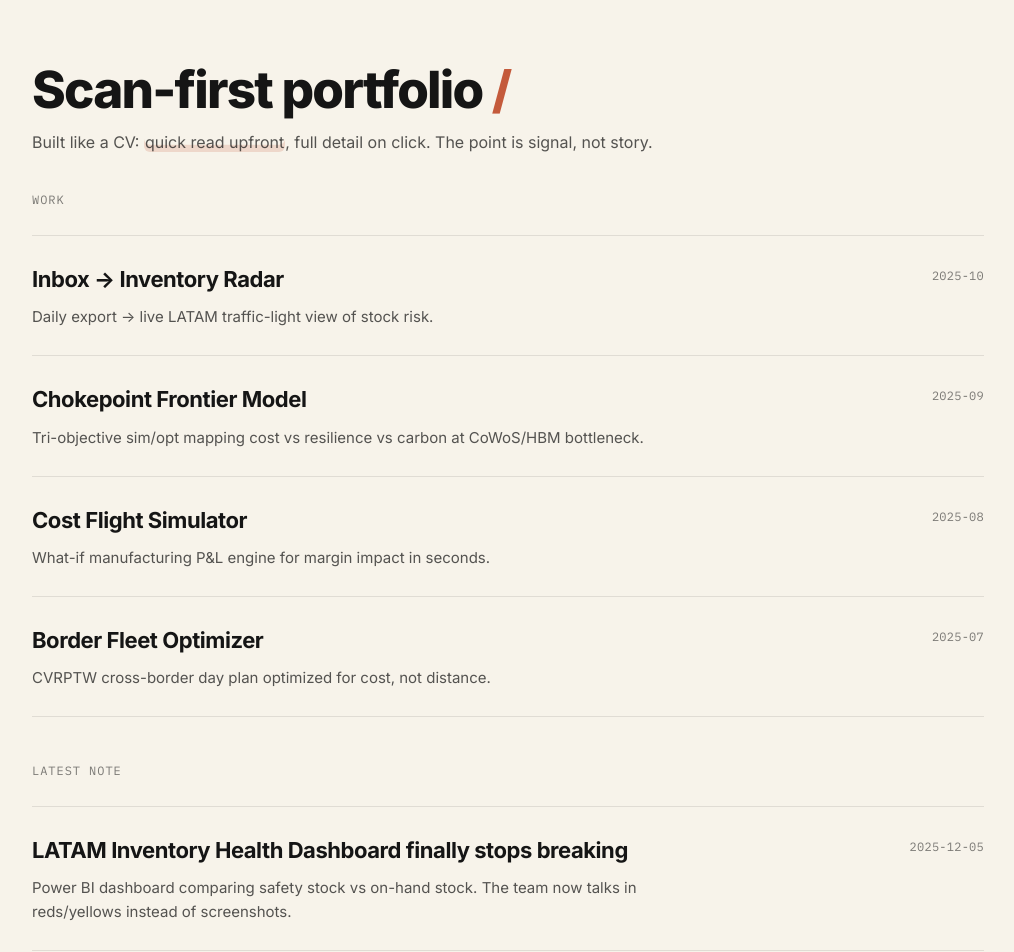
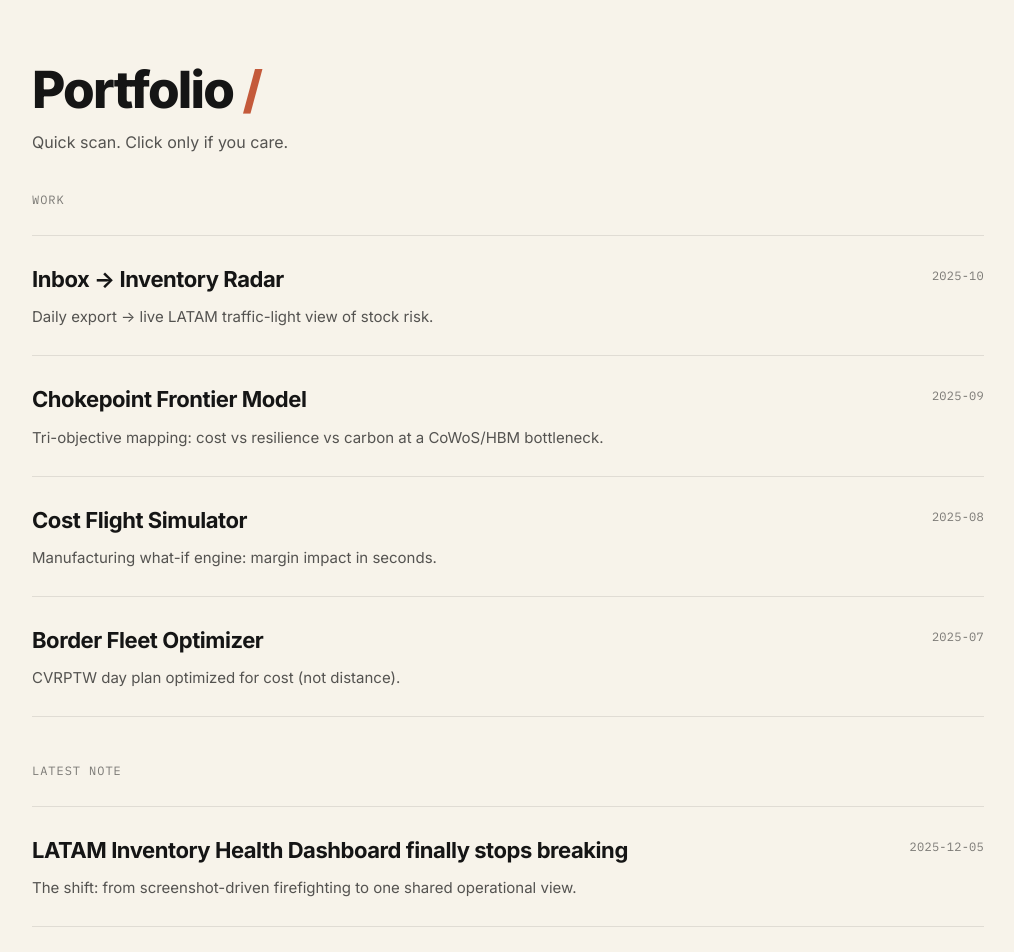
Before and after one commit to benjaminarce-cloud/arcev2-portfolio, a Next.js app: page / in a window 1280 px wide. Shown: the part 100-1052 px from the top of the page, without its empty margins (132-1146 px from the left). Built offline with nearby package versions, Linux system fonts and the light colour scheme.

Commit message:
Update page.tsx

```diff
--- a/src/app/page.tsx
+++ b/src/app/page.tsx
@@ -10,28 +10,29 @@ const workItems = [
   },
   {
     title: "Chokepoint Frontier Model",
-    desc: "Tri-objective sim/opt mapping cost vs resilience vs carbon at CoWoS/HBM bottleneck.",
+    desc: "Tri-objective mapping: cost vs resilience vs carbon at a CoWoS/HBM bottleneck.",
     date: "2025-09",
     href: "/work/chokepoint-frontier-model",
   },
   {
     title: "Cost Flight Simulator",
-    desc: "What-if manufacturing P&L engine for margin impact in seconds.",
+    desc: "Manufacturing what-if engine: margin impact in seconds.",
     date: "2025-08",
     href: "/work/cost-flight-simulator",
   },
   {
     title: "Border Fleet Optimizer",
-    desc: "CVRPTW cross-border day plan optimized for cost, not distance.",
+    desc: "CVRPTW day plan optimized for cost (not distance).",
     date: "2025-07",
     href: "/work/border-fleet-optimizer",
   },
 ];
 
-// Set this to whatever is truly your most recent engineering note.
+// Make this the actual latest engineering note.
+// (Risk scoring removed.)
 const latestNote = {
   title: "LATAM Inventory Health Dashboard finally stops breaking",
-  desc: "Power BI dashboard comparing safety stock vs on-hand stock. The team now talks in reds/yellows instead of screenshots.",
+  desc: "The shift: from screenshot-driven firefighting to one shared operational view.",
   date: "2025-12-05",
   href: "/notes/latam-inventory-dashboard-stops-breaking",
 };
@@ -41,11 +42,11 @@ export default function HomePage() {
     <div className="page">
       <div className="container">
         <h1 className="page-title">
-          Scan-first portfolio <span className="accent">/</span>
+          Portfolio <span className="accent">/</span>
         </h1>
-        <p className="page-subtitle">
-          Built like a CV: <span className="emph">quick read upfront</span>, full detail on click.
-          The point is signal, not story.
+
+        <p className="page-subtitle" style={{ maxWidth: 720 }}>
+          Quick scan. Click only if you care.
         </p>
 
         <div style={{ marginTop: 34 }}>
```
